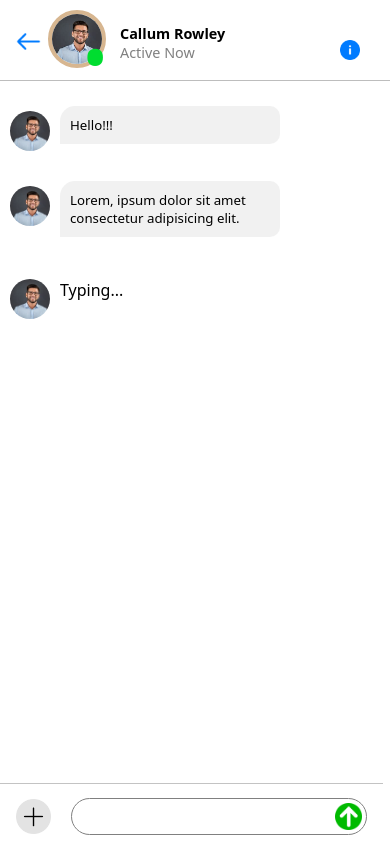
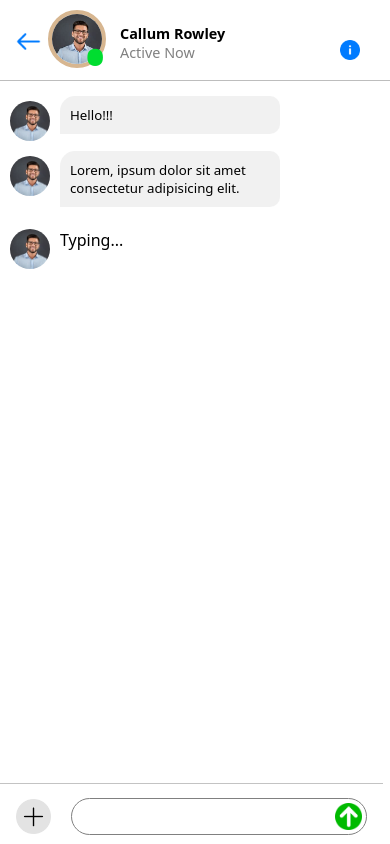
Before and after one commit to usamaakrm/chatapps, a plain HTML site: page index.html in a window 390 px wide. Drawn offline with nearby package versions, Linux system fonts and the light colour scheme.

Commit message:
chat-space

```diff
--- a/asset/style.css
+++ b/asset/style.css
@@ -293,9 +293,17 @@ body{
             object-fit: cover;
         }
 
+        .cht-sec{
+            margin-top: -20px;
+        }
+
+        .chat-section{
+            padding-top: 30px;
+        }
+
         .picture{
             margin-left: 3rem;
-            margin-top: -3.5rem;
+            margin-top: -3rem;
         }
 
         .flex-btn button{
```
